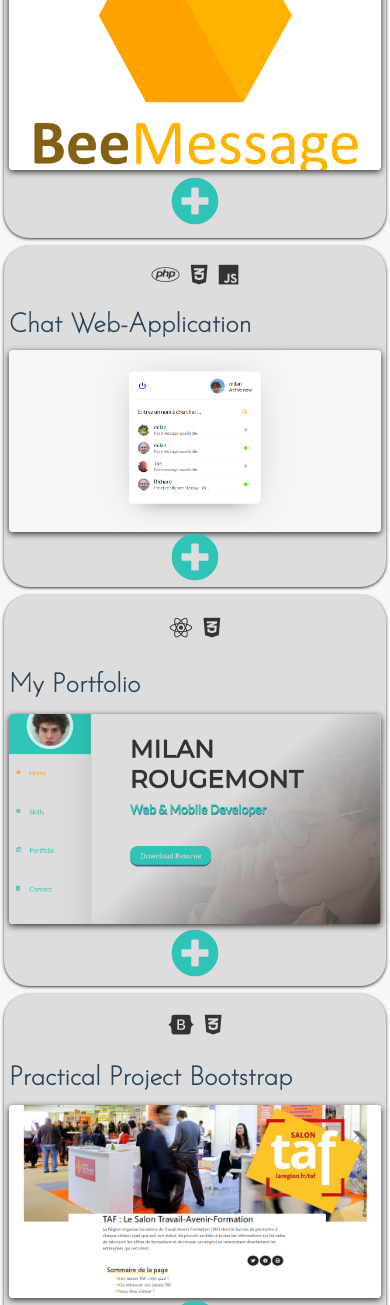
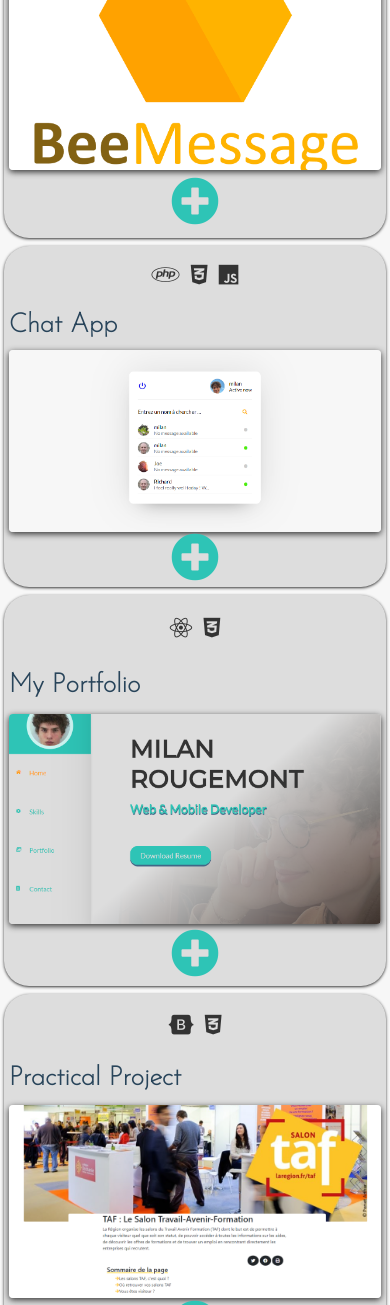
Before and after one commit to milaneuh/react-portofolio-milan, a React (Create React App) app: page /portfolio in a window 390 px wide. Shown: the part 643-1948 px from the top of the page. Built offline with nearby package versions, Linux system fonts and the light colour scheme.

Commit message:
Responsive design bugs fixed

```diff
--- a/src/data/portfolioData.js
+++ b/src/data/portfolioData.js
@@ -20,7 +20,7 @@
     },
     {
         id:3,
-        name:'Chat Web-Application',
+        name:'Chat App',
         languages:["php","css","javascript"],
         languagesIcons:["fab fa-php","fab fa-css3-alt","fab fa-js"],
         source:"https://github.com/milaneuh/Web-chat-app",
@@ -38,7 +38,7 @@
     },
     {
         id:5,
-        name:"Practical Project Bootstrap",
+        name:"Practical Project",
         languages:["bootstrap","css"],
         languagesIcons:["fab fa-bootstrap","fab fa-css3-alt"],
         source:"https://github.com/milaneuh/Practical-Project-Bootstrap",
--- a/src/pages/Contact.js
+++ b/src/pages/Contact.js
@@ -14,7 +14,7 @@
                 <ul>
                     <li>
                         <i className="fas fa-map-marker-alt"></i>
-                        <span>Charente-Maritime - France</span>
+                        <span>France</span>
                     </li>
                     <li>
                         <i className="fas fa-mobile-alt"></i>
--- a/src/styles/pages/_home.scss
+++ b/src/styles/pages/_home.scss
@@ -60,15 +60,18 @@
 }
 
 @media screen and (max-width:580px) {
-    .homeContent {
-        &:after {
+  body{
+    margin-bottom: 0;
+    .homeContent{
+      &:after {
             background: url('../../media/milanRougemont.jpeg') no-repeat 60% 50%/cover !important;
         }
         h1 {
-            font-size: 3rem !important;
+            font-size: 2.8rem !important;
         }
         h2 {
             font-size: 1.8rem !important;
         }
     }
+  }
 }
--- a/src/styles/pages/_skills.scss
+++ b/src/styles/pages/_skills.scss
@@ -183,6 +183,7 @@
             span {
               position: absolute;
               transform: translateX(2.2rem);
+              line-height: 1;
             }
           }
         }
@@ -228,6 +229,10 @@
       .experiences {
         grid-area: 2 !important;
         margin-left: 0 !important;
+        .exp1{
+          margin-bottom: 1rem;
+        }
+
       }
       .otherSkills {
         grid-area: 3 !important;
@@ -241,4 +246,10 @@
         height: 155px  !important;
     }
     }
+
+    @media screen and (max-width: 280px) {
+      .skillsContent .otherSkills{
+        width: auto;
+      }
+    }
   }
```
